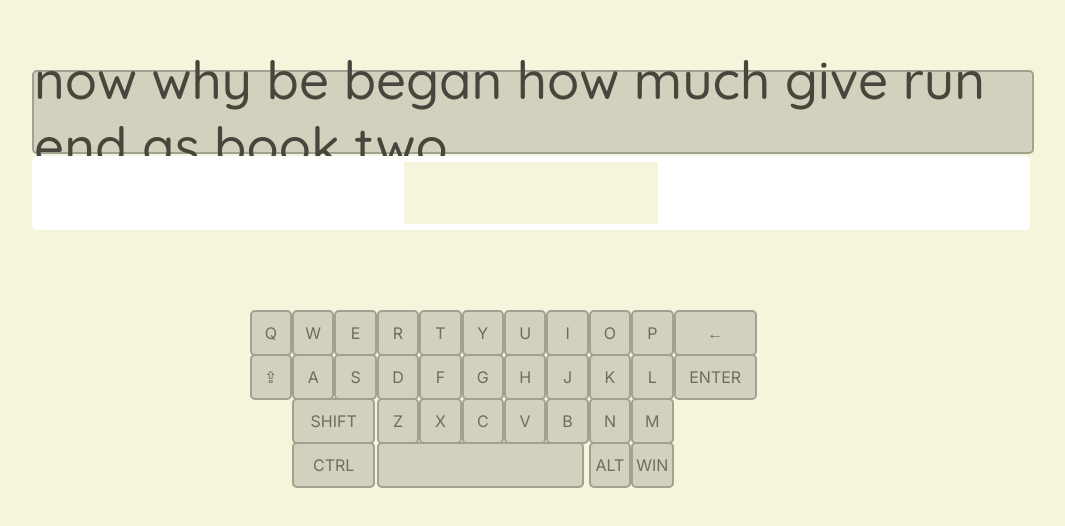
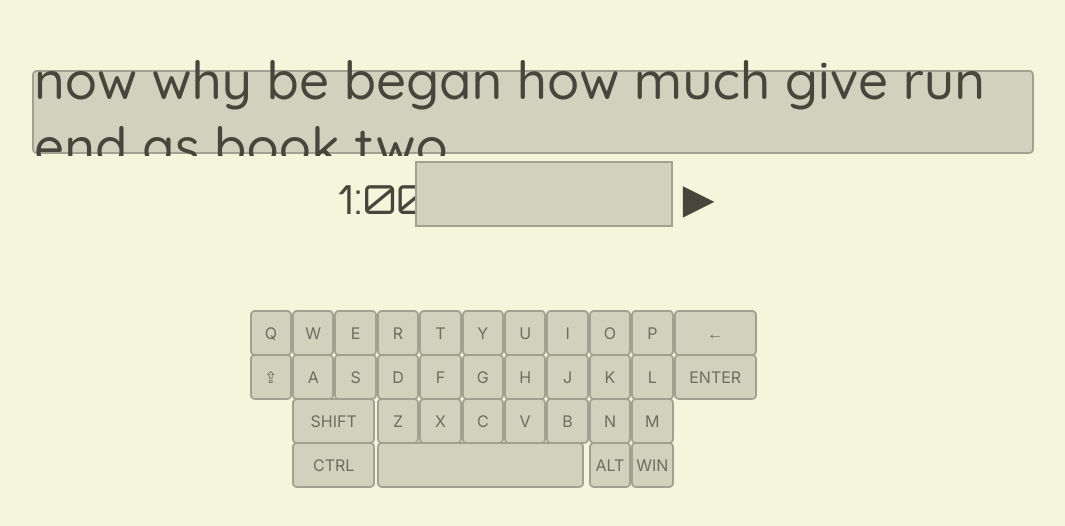
Before and after one commit to Callum-Gilfedder/TypingTest, a Next.js app in the folder typing-test-project/: page / in a window 1280 px wide. Shown: the part 130-656 px from the top of the page, without its empty margins (96-1161 px from the left). Built offline with nearby package versions, Linux system fonts and the light colour scheme.

Commit message:
Start/pause button and timer

```diff
--- a/typing-test-project/src/app/globals.css
+++ b/typing-test-project/src/app/globals.css
@@ -1,4 +1,5 @@
 @import url('https://fonts.googleapis.com/css2?family=Quicksand:wght@500&display=swap');
+@import url('https://fonts.googleapis.com/css2?family=Orbitron&family=Quicksand:wght@500&display=swap');
 
 :root {
   --keyboard-width: 36vw;
@@ -26,7 +27,6 @@ body {
   height: var(--keyboard-height);
   margin-top: 10vh;
   margin-left: 27vw;
-  display: grid;
   display: grid;
   grid-template-columns: repeat(12, 1fr);
   grid-template-rows: repeat(4, 1fr);
@@ -67,17 +67,51 @@ body {
   width: 100%;
   margin-top: 2px;
   height: 95%;
-  background-color: white;
+  background-color: var(--background-color);
+}
+
+.start-button {
+  width: 4vw;
+  margin-top: 5px;
+  margin-left: 0px;
+  height: 86%;
+  background-color: var(--background-color);
+  color: var(--text-color);
+  align-items: center; /* Vertical alignment */
+  justify-content: center;
+  text-align: center;
+}
+
+.start-button:hover {
+  color: var(--secondary-color);
+}
+
+.timer {
+  width: 3vw;
+  margin-top: 25px;
+  margin-right: 1.8vw;
+  height: 86%;
+  background-color: var(--background-color);
+  font-family: Arial, Helvetica, sans-serif;
+  color: var(--text-color);
+  align-items: center; /* Vertical alignment */
+  justify-content: center;
+  text-align: center;
+  font-family: 'Orbitron', sans-serif;
+  font-size: 2.5rem;
+
 }
 
 input {
-  background-color: var(--background-color);
+  background-color: var(--secondary-color);
   width: 25%;
+  margin-left: 15px;
   height: 80%;
-  border: beige;
+  border: solid 2px var(--border-color) ;
   font-size: var(--large-font);
   font-family: 'Quicksand', sans-serif;
   display: flex;
+  text-align: center;
   align-items: center; /* Vertical alignment */
   justify-content: center;
 
--- a/typing-test-project/src/app/page.tsx
+++ b/typing-test-project/src/app/page.tsx
@@ -6,11 +6,15 @@ import { useEffect } from 'react';
 
 export default function Home() {
   const [pressedKey, setPressedKey] = useState('');
-
+  const [activationState, setActivationState] = useState(false)
   // Function to handle key press event
   function handleKeyPress(event: any) {
     setPressedKey(event.key);
     console.log(event.key)
+  }
+
+  function toggleStartPause(event: any) {
+    setActivationState(!activationState)
   }
 
   // Add event listener to the document when the component mounts
@@ -30,7 +34,10 @@ export default function Home() {
             now why be began how much give run end as book two
           </div>
           <div className="row row-2">
+            <div className="timer">1:00</div>
             <input type="text" />
+            { activationState ? <div className="start-button" onClick={toggleStartPause}> &#8634;</div> : <div className="start-button" onClick={toggleStartPause}>&#9658;</div> }
+
           </div>
         </div>
 
```
